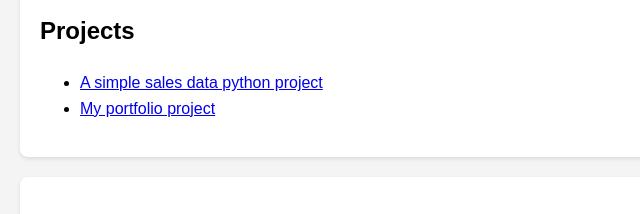
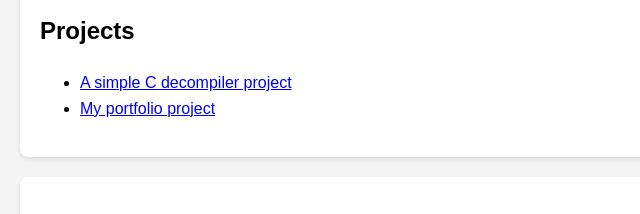
Before and after one commit to Antrea155/LearningJTS, a website: page MyWeb.html in a window 1280 px wide. Shown: the part 437-651 px from the top of the page, 0-640 px from the left. Drawn offline with Linux system fonts and the light colour scheme.

Commit message:
Update my git link

```diff
--- a/MyWeb.html
+++ b/MyWeb.html
@@ -28,7 +28,9 @@
     <section id="projects">
         <h2>Projects</h2>
         <ul> <!-- add projects-->
-            <li><a href="https://github.com/Antrea155/SalesDataProject" target="_blank" rel="noopener noreferrer">A simple sales data python project </a></li> <!-- target :  open the link in a new tab or window -->
+
+
+            <li><a href="https://github.com/Antrea155/C-Decompiler" target="_blank" rel="noopener noreferrer">A simple C decompiler project</a></li> <!-- target :  open the link in a new tab or window -->
             <li><a href="https://github.com/Antrea155/PortfolioWebPorject" target="_blank" rel="noopener noreferrer">My portfolio project </a></li>
 
             <!-- rel="noopener noreferrer" : prevents the new page from having access to the original page via window.opener -->
```
